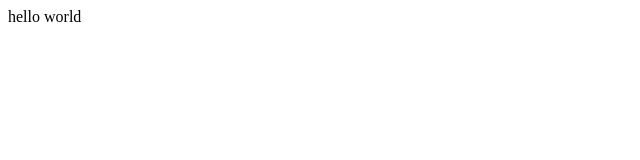
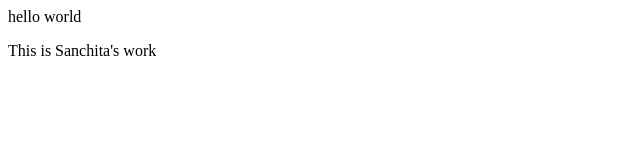
Before and after one commit to Sanchita-Mallik/First-demo, a plain HTML site: page index.html in a window 1280 px wide. Shown: the whole page, without its empty margins (0-640 px from the left). Drawn offline with Linux system fonts and the light colour scheme.

Commit message:
Add new feature

```diff
--- a/index.html
+++ b/index.html
@@ -1 +1,2 @@
 <p>hello world</p>
+<p>This is Sanchita's work</p>
```
